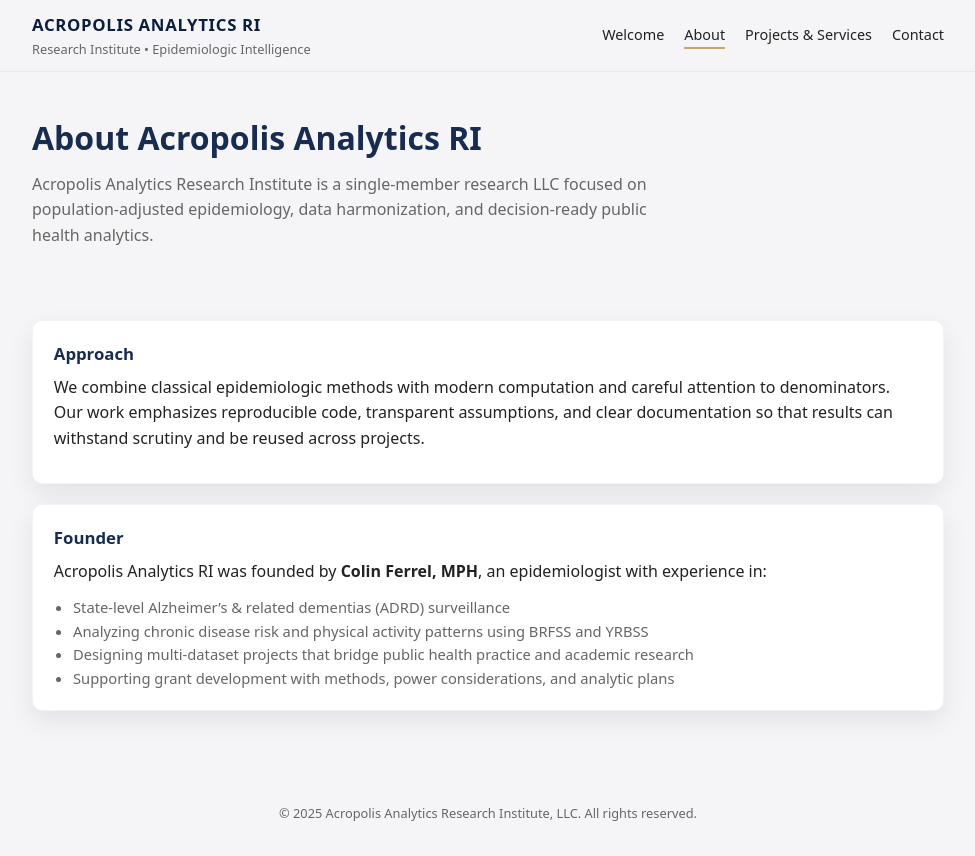
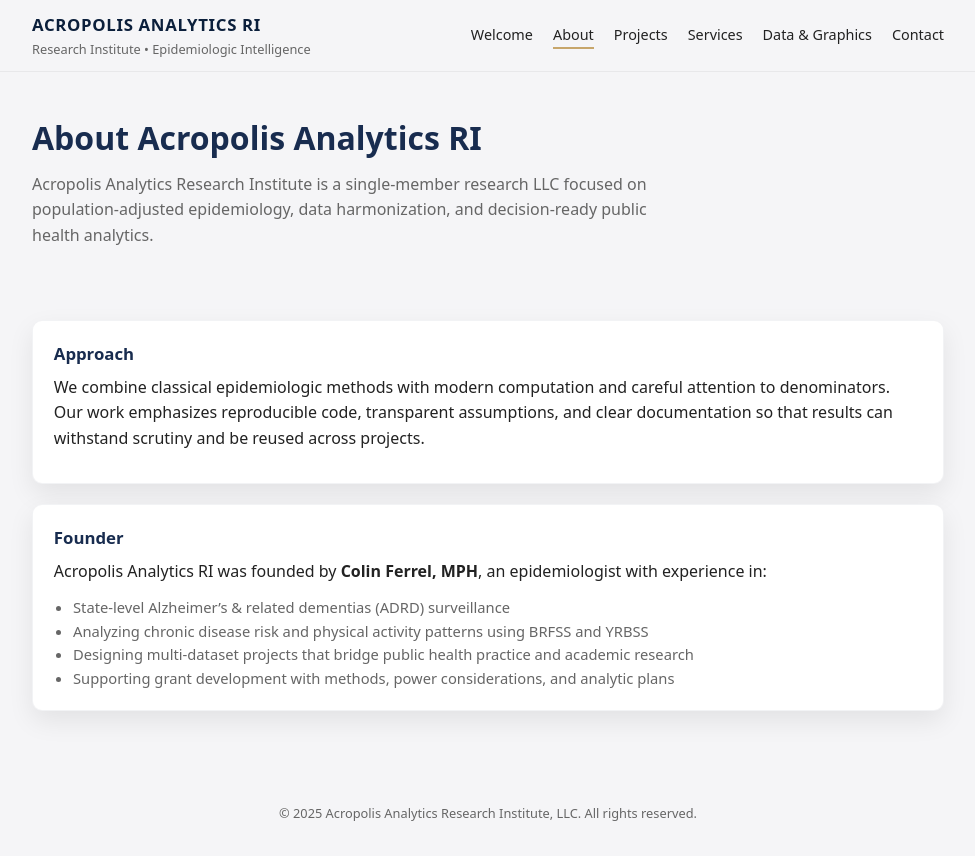
Before and after one commit to colinferrel13-cell/acropolisanalyticsri-site, a plain HTML site: page about.html in a window 1280 px wide. Shown: the whole page, without its empty margins (152-1127 px from the left). Drawn offline with Linux system fonts and the light colour scheme.

Commit message:
Update about.html

```diff
--- a/about.html
+++ b/about.html
@@ -5,6 +5,7 @@
   <title>Acropolis Analytics RI – About</title>
   <meta name="viewport" content="width=device-width, initial-scale=1" />
   <link rel="stylesheet" href="style.css" />
+  <link rel="icon" href="favicon.ico" type="image/x-icon" />
 </head>
 <body>
   <div class="page">
@@ -18,7 +19,9 @@
           <div class="nav-links">
             <a href="index.html">Welcome</a>
             <a href="about.html" aria-current="page">About</a>
-            <a href="services.html">Projects &amp; Services</a>
+            <a href="projects.html">Projects</a>
+            <a href="services.html">Services</a>
+            <a href="data-graphics.html">Data &amp; Graphics</a>
             <a href="contact.html">Contact</a>
           </div>
         </nav>
```
